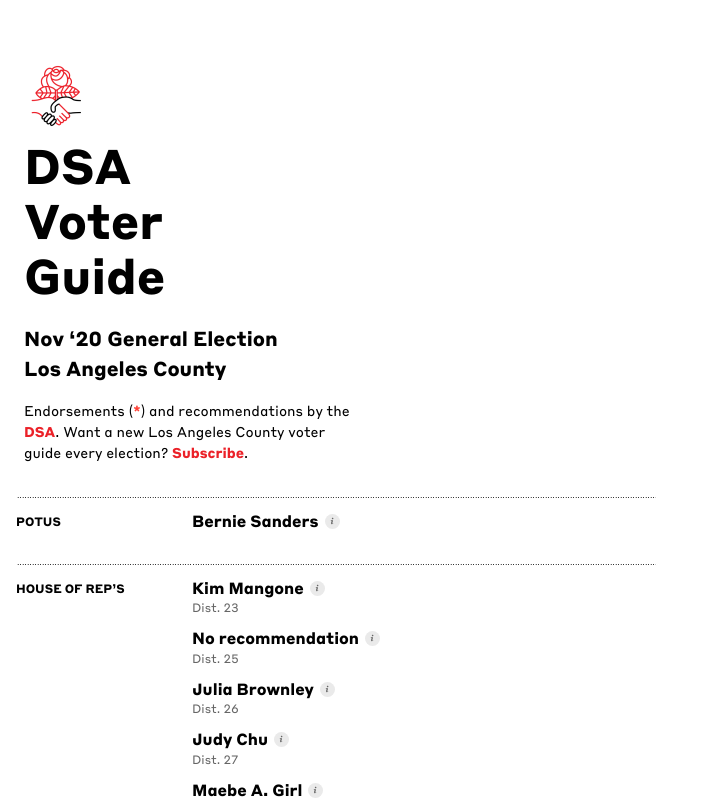
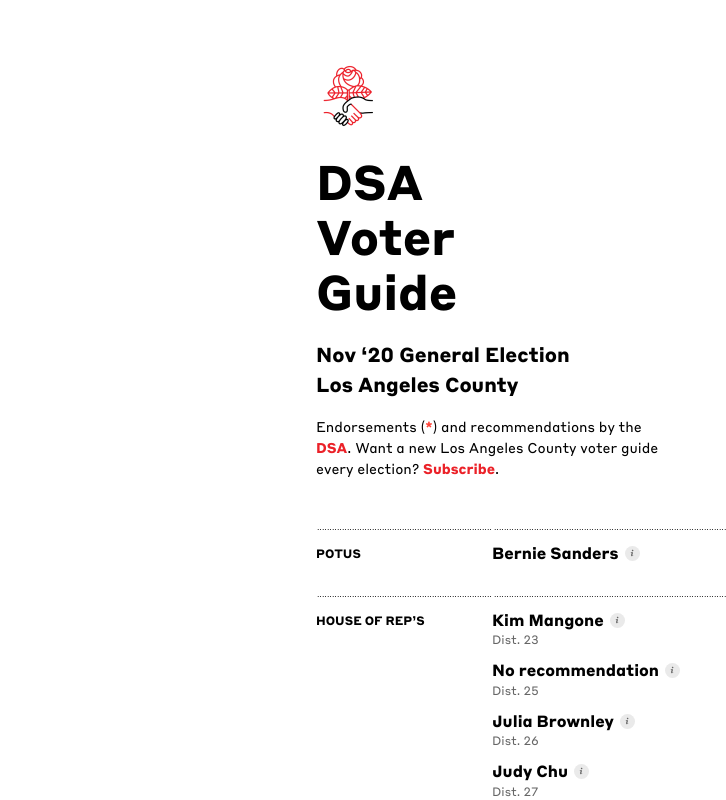
Before and after one commit to tvler/retreat-left, a Next.js app: page / in a window 1280 px wide. Shown: the top 800 px of the page, without its empty margins (0-726 px from the left). Built offline with nearby package versions, Linux system fonts and the light colour scheme.

Commit message:
better on desktop

```diff
--- a/index.css
+++ b/index.css
@@ -3,9 +3,10 @@
   --mw-grid: 375px;
   font-family: "StyreneB", -apple-system, BlinkMacSystemFont, Segoe UI,
     Helvetica, Arial, sans-serif, Apple Color Emoji, Segoe UI Emoji;
-  background-color: var(--white);
-  color: var(--black);
+  background-color: white;
+  color: black;
   cursor: default;
+  --gutter-width: 16px;
 }
 
 @font-face {
@@ -60,6 +61,10 @@
 .info img {
   left: 5px;
   top: -2px;
+}
+
+.page-container {
+  max-width: 680px;
 }
 
 .gray {
@@ -128,20 +133,10 @@
 }
 
 /* update with --mw-grid */
-@media (max-width: 749px) {
-  :root {
-    font-size: 16px;
-    --gutter-width: 16px;
-  }
-}
-
 @media (min-width: 750px) {
-  :root {
-    --gutter-width: 24px;
-  }
   .grid {
     grid-template-columns:
       minmax(min-content, 192px)
-      minmax(50%, 600px);
+      minmax(min-content, max-content);
   }
 }
--- a/pages/index.tsx
+++ b/pages/index.tsx
@@ -67,11 +67,12 @@
 
   return (
     <>
-      <div className="mw-grid w-100 flex flex-column ph-gutter">
+      <div className="page-container center pb6">
+        <div className="mw-grid w-100 flex flex-column ph-gutter pb0 pb3-ns">
           <img
             alt="DSA logo"
             src="/logo@2x.png"
-          className="pt5 pb3"
+            className="pt5 pb3 pb4-ns"
             width="64"
             height="64"
           />
@@ -88,9 +89,9 @@
             Los Angeles County
           </span>
           <span className="f6 pv3 pr4 pr0-ns lh-copy">
-          Endorsements (<span className="red fw7">*</span>) and recommendations
-          by the <a href="https://www.dsausa.org/">DSA</a>. Want a new Los
-          Angeles County voter guide every election?{" "}
+            Endorsements (<span className="red fw7">*</span>) and
+            recommendations by the <a href="https://www.dsausa.org/">DSA</a>.
+            Want a new Los Angeles County voter guide every election?{" "}
             <a href="https://tinyletter.com/retreat-left">Subscribe</a>.
           </span>
         </div>
@@ -101,18 +102,20 @@
                 <div className="mw-grid ml-auto w-100 flex-grow-1">
                   <hr className="ml3 mt3 mb0" />
                   <span className="sticky pt3 ttu top-0 break-word lh-static f7 fw7 flex flex-column">
-                  <span className="pl3">{category}</span>
+                    <span className="pl3 pr0 pr3-ns">{category}</span>
                   </span>
                 </div>
               </div>
 
-            <div className="pv3 pr3 flex flex-column lh-static measure">
+              <div className="pv3 pr3 flex flex-column lh-static">
                 <div className="hr-container">
                   <hr className="mt0 mb3" />
                 </div>
                 {options
                   .filter((option) =>
-                  filter[category] ? filter[category] === option.subtitle : true
+                    filter[category]
+                      ? filter[category] === option.subtitle
+                      : true
                   )
                   .map(({ title, subtitle, desc, link }, i) => (
                     <details
@@ -124,7 +127,11 @@
                           <span className="fw6 title">
                             {title}
                             <span className="info dib br-100">
-                            <img className="relative" alt="Info" src="/i.svg" />
+                              <img
+                                className="relative"
+                                alt="Info"
+                                src="/i.svg"
+                              />
                             </span>
                           </span>
 
@@ -138,7 +145,10 @@
 
                       {desc ? (
                         desc.map((paragraph, j, { length }) => (
-                        <span key={category + j} className="db f6 mt2 lh-copy">
+                          <span
+                            key={category + j}
+                            className="db f6 mt2 lh-copy"
+                          >
                             {paragraph}
                             {j === length - 1 && <a href={link}> [source]</a>}
                           </span>
@@ -158,6 +168,7 @@
             </Fragment>
           ))}
         </div>
+      </div>
     </>
   );
 };
```
Lines whose indentation alone changed are shown as unchanged.
